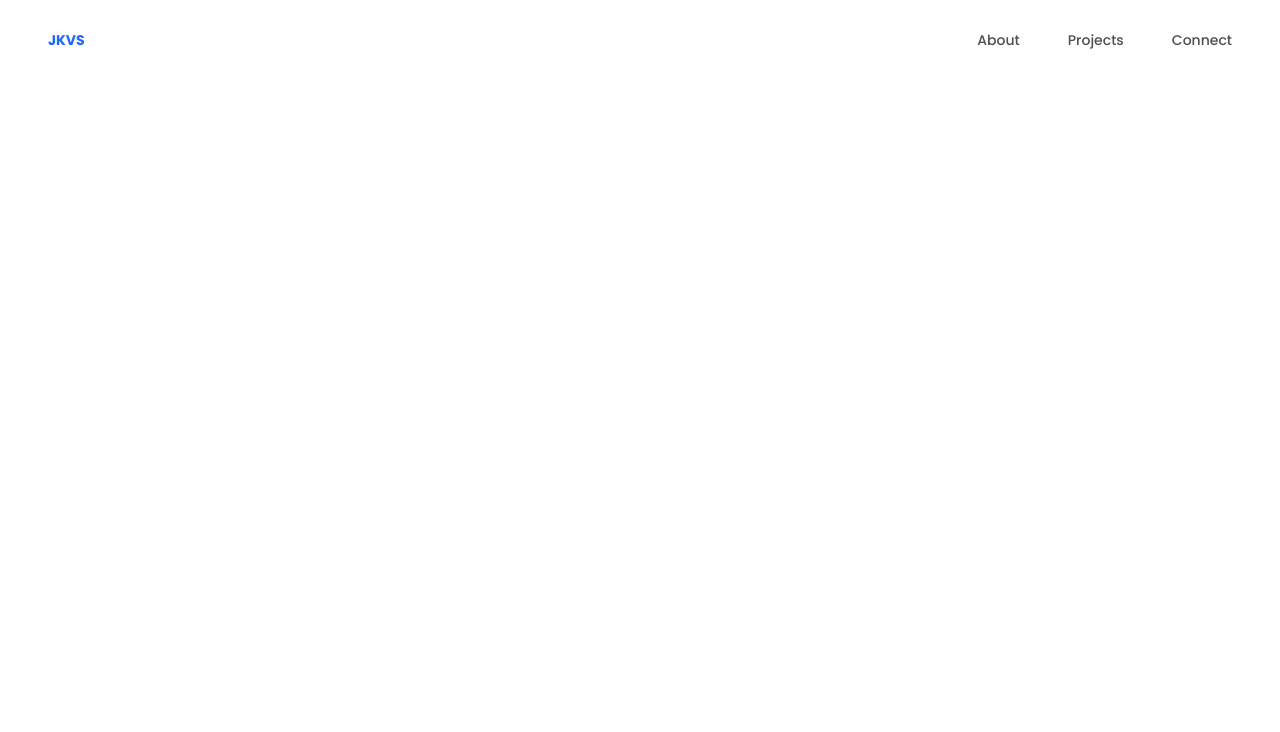
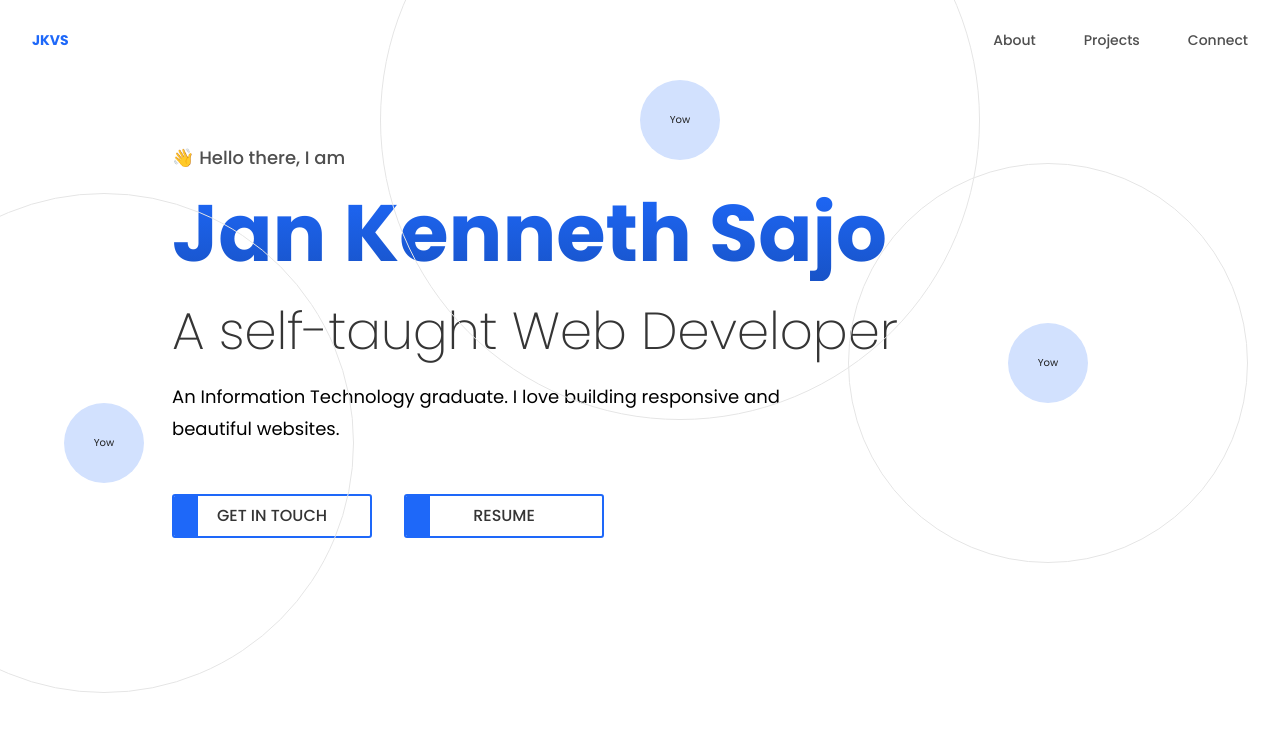
Before and after one commit to nethsajo/portfolio, a website built with Parcel: page index.html in a window 1280 px wide. Built offline with nearby package versions, Linux system fonts and the light colour scheme.

Commit message:
add hero

```diff
--- a/index.html
+++ b/index.html
@@ -38,5 +38,44 @@
         </ul>
       </nav>
     </header>
+    <main class="main">
+      <section class="hero">
+        <div class="hero__wrapper">
+          <div class="hero__textbox u-mb-md">
+            <span class="hero__greet u-mb-xs">👋 Hello there, I am</span>
+            <h1 class="heading__primary u-mb-sm">Jan Kenneth Sajo</h1>
+            <h2 class="heading__secondary u-mb-sm u-fw-light">
+              A self-taught Web Developer
+            </h2>
+            <p class="hero__message">
+              An Information Technology graduate. I love building responsive and
+              beautiful websites.
+            </p>
+          </div>
+          <div class="hero__buttons">
+            <a href="#" class="btn btn--outline btn--sm">Get in touch</a>
+            <a href="#" class="btn btn--outline btn--sm">Resume</a>
+          </div>
+        </div>
+        <a
+          href="#"
+          target="_blank"
+          class="floating floating__item floating__item--1"
+          >Yow</a
+        >
+        <a
+          href="#"
+          target="_blank"
+          class="floating floating__item floating__item--2"
+          >Yow</a
+        >
+        <a
+          href="#"
+          target="_blank"
+          class="floating floating__item floating__item--3"
+          >Yow</a
+        >
+      </section>
+    </main>
   </body>
 </html>
--- a/src/sass/abstracts/_mixins.scss
+++ b/src/sass/abstracts/_mixins.scss
@@ -0,0 +1,6 @@
+@mixin gradient($colorOne, $colorTwo) {
+  background-image: linear-gradient($colorOne, $colorTwo);
+  background-clip: text;
+  -webkit-background-clip: text;
+  color: transparent;
+}
--- a/src/sass/abstracts/_variables.scss
+++ b/src/sass/abstracts/_variables.scss
@@ -1,5 +1,6 @@
 :root {
   --color-primary: #1e68f9;
+  --color-primary-dark: #1853c7;
   --color-white: #fff;
   --color-white-dark: #f5f5f5;
   --color-black: #202020;
@@ -8,5 +9,7 @@
   --color-black-lightest: #b1b1b1;
   --header-height: 8rem;
   --transition: all 300ms ease-in-out;
+  --b-radius-3: 0.3rem;
   --b-radius-5: 0.5rem;
+  --b-radius-rnd: 50%;
 }
--- a/src/sass/base/_animations.scss
+++ b/src/sass/base/_animations.scss
@@ -0,0 +1,9 @@
+@keyframes move-up-down {
+  0% {
+    transform: translateY(0);
+  }
+
+  100% {
+    transform: translateY(2rem);
+  }
+}
--- a/src/sass/base/_typography.scss
+++ b/src/sass/base/_typography.scss
@@ -3,3 +3,19 @@ body {
   font-weight: 400;
   line-height: 1;
 }
+
+.heading__primary {
+  font-size: clamp(4.8rem, 8vw, 8rem);
+  font-weight: 700;
+  line-height: 1.2;
+  @include gradient(var(--color-primary), var(--color-primary-dark));
+}
+
+.heading__secondary {
+  font-size: clamp(2.4rem, 5vw, 5.2rem);
+  color: var(--color-black-light);
+  letter-spacing: -0.03rem;
+}
+
+// .heading__tertiary {
+// }
--- a/src/sass/base/_utilities.scss
+++ b/src/sass/base/_utilities.scss
@@ -0,0 +1,15 @@
+.u-mb-xs {
+  margin-bottom: 1.2rem;
+}
+
+.u-mb-sm {
+  margin-bottom: 2.4rem;
+}
+
+.u-mb-md {
+  margin-bottom: 4.8rem;
+}
+
+.u-fw-light {
+  font-weight: 300;
+}
--- /dev/null
+++ b/src/sass/components/_button.scss
@@ -0,0 +1,64 @@
+.btn {
+  &:link,
+  &:visited {
+    display: inline-block;
+    font-size: 1.6rem;
+    font-weight: 500;
+    transition: var(--transition);
+  }
+
+  &:hover {
+    color: var(--color-white-dark);
+  }
+
+  &--xs {
+    padding: 0.6rem 1.2rem;
+  }
+
+  &--sm {
+    padding: 1.2rem 2.4rem;
+  }
+
+  &--md {
+    padding: 2.4rem 4.8rem;
+  }
+
+  &--outline {
+    position: relative;
+    width: 20rem;
+    max-width: 20rem;
+    min-width: 20rem;
+    color: var(--color-black-light);
+    border: 2px solid var(--color-primary);
+    border-radius: var(--b-radius-3);
+    text-align: center;
+    text-transform: uppercase;
+    overflow: hidden;
+    backdrop-filter: blur(0.4rem);
+
+    &::before {
+      content: '';
+      position: absolute;
+      top: 0;
+      left: 0;
+      width: 2.4rem;
+      height: 100%;
+      background-color: var(--color-primary);
+      transition: var(--transition);
+      z-index: -1;
+    }
+
+    &:hover {
+      color: var(--color-white-dark);
+      box-shadow: 0 0.6rem 1.2rem rgba(24, 83, 199, 0.3);
+
+      &::before {
+        width: 100%;
+      }
+    }
+  }
+
+  &:not(:last-child) {
+    margin-right: 3.2rem;
+  }
+}
--- /dev/null
+++ b/src/sass/components/_floating.scss
@@ -0,0 +1,54 @@
+.floating {
+  position: absolute;
+
+  &__item {
+    width: 8rem;
+    height: 8rem;
+    background-color: #d2e1fe;
+    border-radius: var(--b-radius-rnd);
+    display: flex;
+    align-items: center;
+    justify-content: center;
+    color: var(--color-black);
+    animation: move-up-down 2.5s infinite alternate;
+
+    &::before {
+      content: '';
+      position: absolute;
+      display: block;
+      border: 1px solid #e5e5e5;
+      background-color: transparent;
+      border-radius: var(--b-radius-rnd);
+    }
+
+    &--1 {
+      left: 5%;
+      bottom: 25%;
+
+      &::before {
+        width: 50rem;
+        height: 50rem;
+      }
+    }
+
+    &--2 {
+      top: 0;
+      left: 50%;
+
+      &::before {
+        width: 60rem;
+        height: 60rem;
+      }
+    }
+
+    &--3 {
+      right: 15%;
+      bottom: 40%;
+
+      &::before {
+        width: 40rem;
+        height: 40rem;
+      }
+    }
+  }
+}
--- a/src/sass/layout/_header.scss
+++ b/src/sass/layout/_header.scss
@@ -2,7 +2,7 @@
   display: flex;
   align-items: center;
   justify-content: space-between;
-  padding: 0 4.8rem;
+  padding: 0 3.2rem;
   width: 100%;
   height: var(--header-height);
   margin: 0 auto;
--- /dev/null
+++ b/src/sass/layout/_hero.scss
@@ -0,0 +1,31 @@
+.hero {
+  padding-top: 6.4rem;
+  padding-bottom: 8rem;
+  position: relative;
+
+  &__wrapper {
+    max-width: 100rem;
+    margin: 0 auto;
+    padding: 0 3.2rem;
+  }
+
+  &__greet {
+    display: inline-block;
+    font-size: 1.8rem;
+    font-weight: 500;
+    line-height: 1.6;
+    color: var(--color-black-light-2);
+  }
+
+  &__message {
+    font-size: 1.8rem;
+    font-weight: 400;
+    line-height: 1.8;
+    max-width: 65rem;
+  }
+
+  &__buttons {
+    display: flex;
+    align-items: center;
+  }
+}
--- a/src/sass/main.scss
+++ b/src/sass/main.scss
@@ -6,11 +6,14 @@
 @import "./base/typography";
 @import "./base/utilities";
 
+@import "./components/button";
+@import "./components/floating";
 @import "./components/popup";
 @import "./components/projects";
 
 @import "./layout/footer";
 @import "./layout/header";
+@import "./layout/hero";
 @import "./layout/layout";
 @import "./layout/navigation";
 
```
